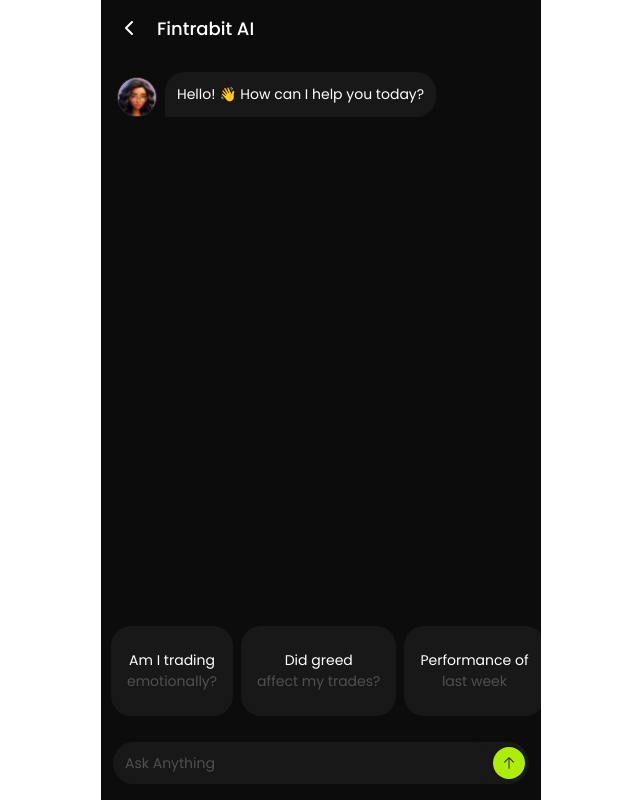
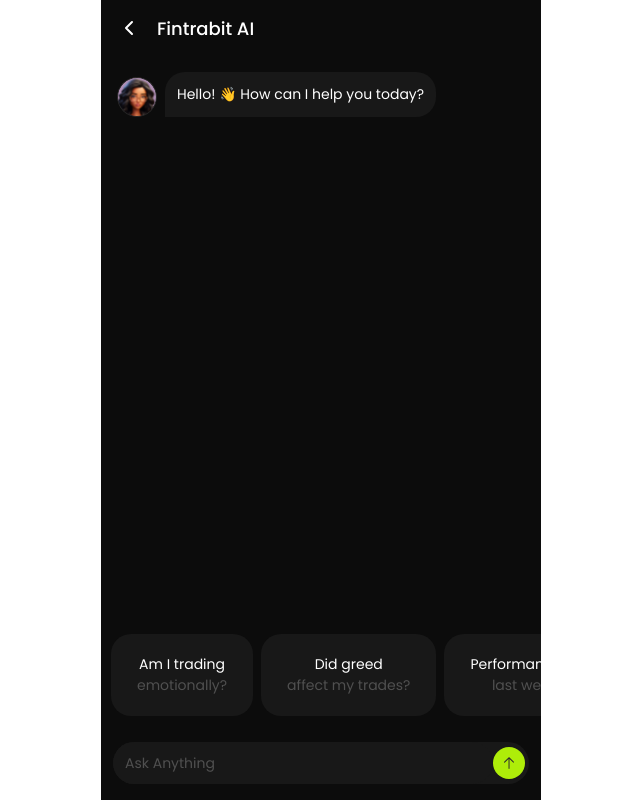
Before and after one commit to SauravAutobit/Forex-App-NewTheme, a React (Vite) app: page /ai in a window 1280 px wide. Shown: the whole page, without its empty margins (319-959 px from the left). Built offline with nearby package versions, Linux system fonts and the light colour scheme.

Commit message:
style: adjust random prompt button padding for better visual balance
The padding was changed from px-4 py-6 to px-[26px] py-5 to achieve more
consistent spacing and better visual alignment with the design system.

```diff
--- a/src/pages/aiChat/AiChat.tsx
+++ b/src/pages/aiChat/AiChat.tsx
@@ -325,7 +325,7 @@ const AIChat = () => {
         {randomPrompts.map((prompt, index) => (
           <button
             key={index}
-            className="px-4 py-6 rounded-20 whitespace-nowrap"
+            className="px-[26px] py-5 rounded-20 whitespace-nowrap"
             style={{ background: theme === "dark" ? "#181818" : "#E5E5E5" }}
             onClick={() => dispatch(sendPromptToAI(prompt))}
           >
```
